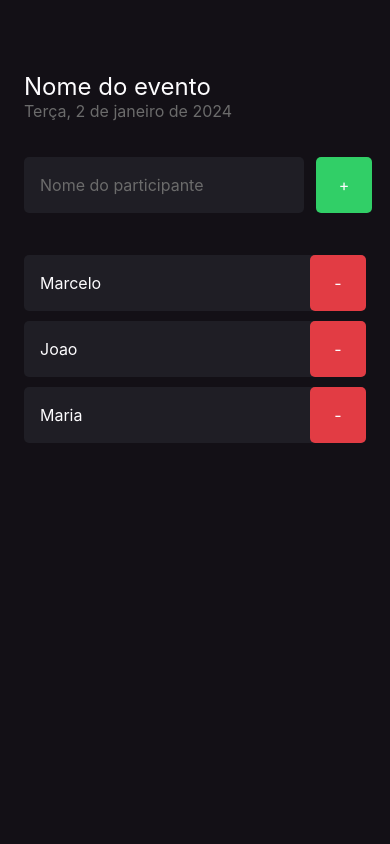
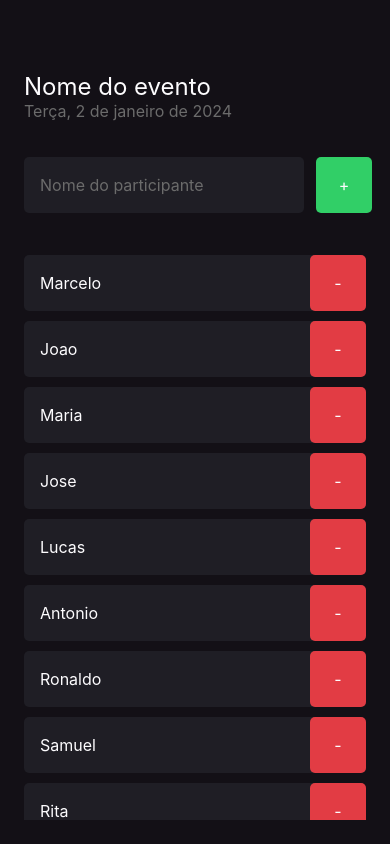
Before and after one commit to marcelogaldino/imhere, a React Native app: screen / in a window 390 px wide. Built offline with nearby package versions, Linux system fonts and the light colour scheme.

Commit message:
feat: wrapping Paticipant within a FlatList

```diff
--- a/src/screens/Home/index.tsx
+++ b/src/screens/Home/index.tsx
@@ -1,14 +1,32 @@
-import { Text, TextInput, TouchableOpacity, View } from "react-native";
+import {
+  FlatList,
+  Text,
+  TextInput,
+  TouchableOpacity,
+  View,
+} from "react-native";
 import { styles } from "./styles";
 import { Participant } from "../components/Participant";
 
 export function Home() {
+  const participants = [
+    "Marcelo",
+    "Joao",
+    "Maria",
+    "Jose",
+    "Lucas",
+    "Antonio",
+    "Ronaldo",
+    "Samuel",
+    "Rita",
+  ];
+
   function handleParticipantAdd() {
     console.log(`clicou no add`);
   }
 
-  function handleParticipantRemove() {
-    console.log(`clicou no remove`);
+  function handleParticipantRemove(name: string) {
+    console.log(`clicou para remover participante ${name}`);
   }
 
   return (
@@ -28,9 +46,23 @@
         </TouchableOpacity>
       </View>
 
-      <Participant name="Marcelo" onRemove={handleParticipantRemove} />
-      <Participant name="Joao" onRemove={handleParticipantRemove} />
-      <Participant name="Maria" onRemove={handleParticipantRemove} />
+      <FlatList
+        data={participants}
+        keyExtractor={(item) => item}
+        renderItem={({ item }) => (
+          <Participant
+            name={item}
+            onRemove={() => handleParticipantRemove(item)}
+          />
+        )}
+        showsVerticalScrollIndicator={false}
+        ListEmptyComponent={() => (
+          <Text style={styles.listEmptyText}>
+            Ninguém chegou no evento ainda? Adicione participantes a sua lista
+            de presença
+          </Text>
+        )}
+      ></FlatList>
     </View>
   );
 }
--- a/src/screens/Home/styles.ts
+++ b/src/screens/Home/styles.ts
@@ -43,4 +43,9 @@
     marginBottom: 42,
     marginTop: 36,
   },
+  listEmptyText: {
+    color: "#FDFCFE",
+    fontSize: 16,
+    textAlign: "center",
+  },
 });
```
